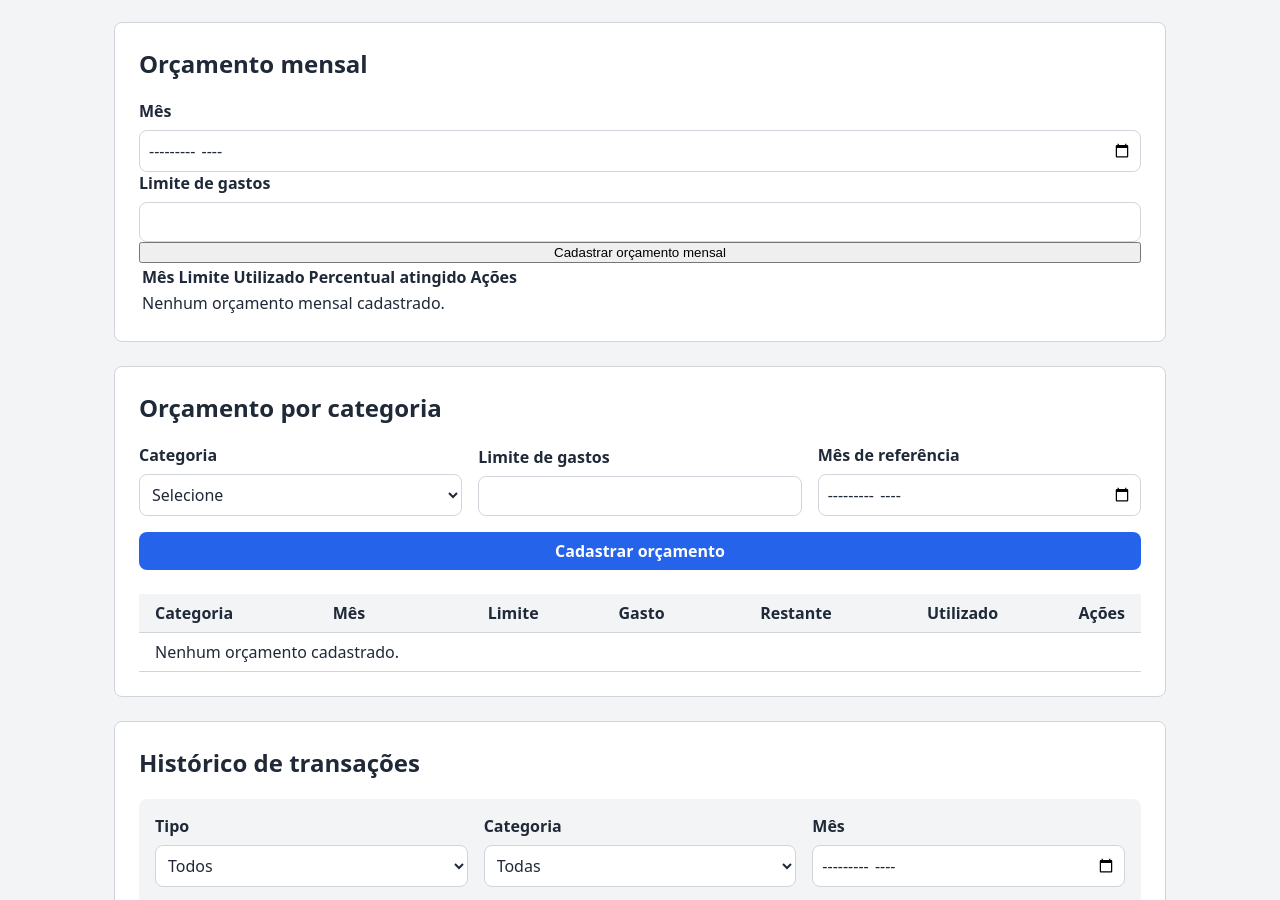
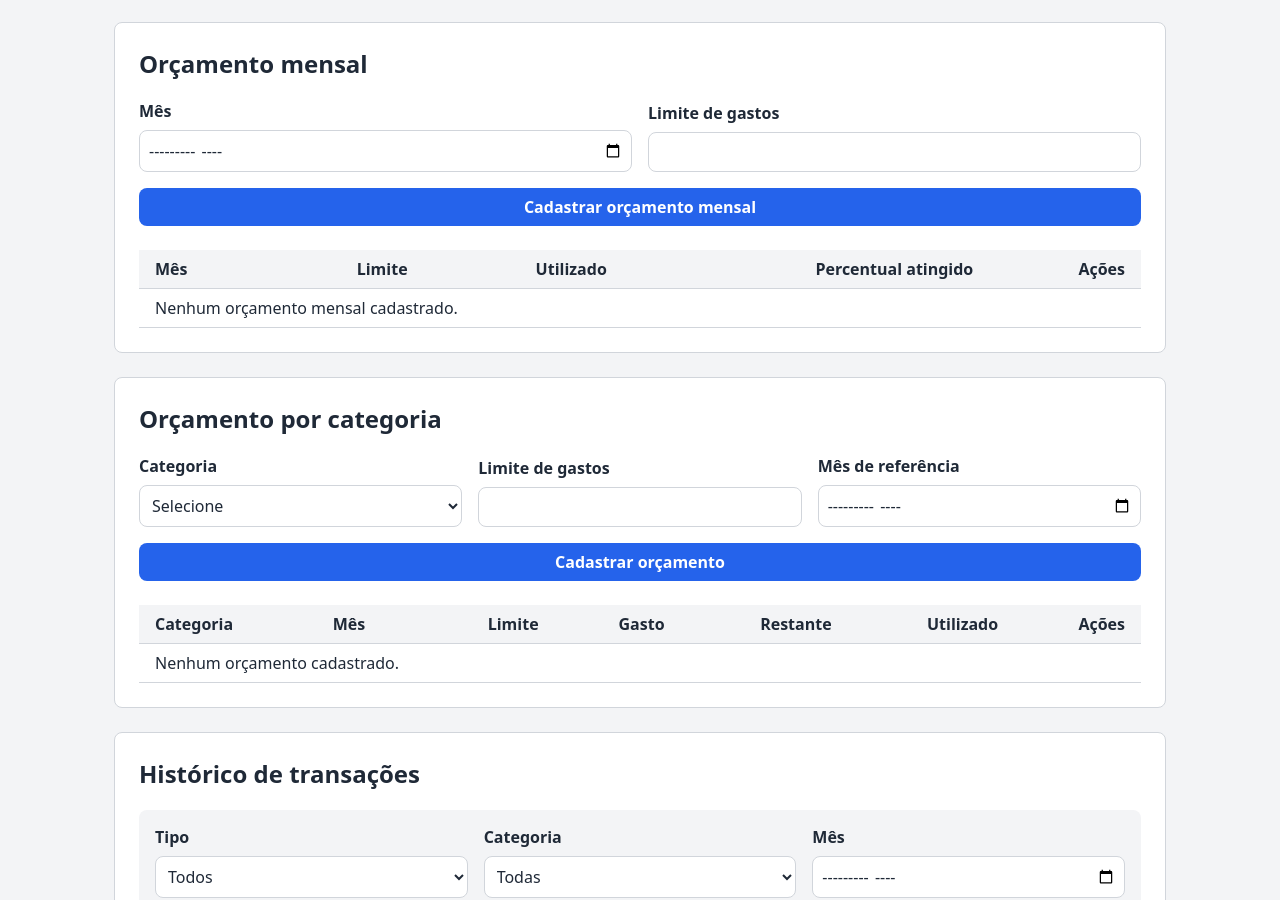
Before and after one commit to Samuel-Tavares/SCF---Controle-Financeiro, a plain HTML site: page index.html in a window 1280 px wide. Shown: the part 1240-2140 px from the top of the page. Drawn offline with Linux system fonts and the light colour scheme.

Commit message:
feat: style: estiliza orçamento mensal

```diff
--- a/css/style.css
+++ b/css/style.css
@@ -477,3 +477,99 @@ section h2 {
     text-align: center;
     font-weight: 600;
 }
+
+#form-orcamento-mensal {
+    display: grid;
+    grid-template-columns: repeat(2, minmax(0, 1fr));
+    gap: var(--spacing-md);
+    align-items: end;
+}
+
+#form-orcamento-mensal .acoes-formulario {
+    grid-column: 1 / -1;
+}
+
+#form-orcamento-mensal button {
+    padding: var(--spacing-sm) var(--spacing-md);
+    border: 0;
+    border-radius: var(--border-radius);
+    background-color: var(--color-primary);
+    color: var(--color-surface);
+    cursor: pointer;
+    font: inherit;
+    font-weight: 600;
+    transition: background-color 0.2s ease;
+}
+
+#form-orcamento-mensal button:hover {
+    background-color: var(--color-primary-hover);
+}
+
+#form-orcamento-mensal button:focus-visible {
+    outline: 3px solid var(--color-focus);
+    outline-offset: 2px;
+}
+
+#form-orcamento-mensal .botao-cancelar {
+    background-color: var(--color-border);
+    color: var(--color-text);
+}
+
+#form-orcamento-mensal .botao-cancelar:hover {
+    background-color: #9ca3af;
+}
+
+#tabela-orcamentos-mensais-container {
+    margin-top: var(--spacing-lg);
+    overflow-x: auto;
+}
+
+#tabela-orcamentos-mensais-container table {
+    width: 100%;
+    min-width: 640px;
+    border-collapse: collapse;
+}
+
+#tabela-orcamentos-mensais-container th,
+#tabela-orcamentos-mensais-container td {
+    padding: var(--spacing-sm) var(--spacing-md);
+    border-bottom: 1px solid var(--color-border);
+    text-align: left;
+}
+
+#tabela-orcamentos-mensais-container thead {
+    background-color: var(--color-background);
+}
+
+#tabela-orcamentos-mensais-container th:nth-child(n + 2),
+#tabela-orcamentos-mensais-container td:nth-child(n + 2) {
+    text-align: right;
+}
+
+#tabela-orcamentos-mensais-container .orcamento-alerta {
+    background-color: #fffbeb;
+}
+
+#tabela-orcamentos-mensais-container
+.orcamento-alerta td:nth-child(4) {
+    color: #b45309;
+    font-weight: 700;
+}
+
+#tabela-orcamentos-mensais-container .orcamento-excedido {
+    background-color: #fef2f2;
+}
+
+#tabela-orcamentos-mensais-container
+.orcamento-excedido td:nth-child(3),
+#tabela-orcamentos-mensais-container
+.orcamento-excedido td:nth-child(4) {
+    color: var(--color-danger);
+    font-weight: 700;
+}
+
+@media (max-width: 700px) {
+    #form-orcamento-mensal {
+        grid-template-columns: 1fr;
+    }
+}
```
